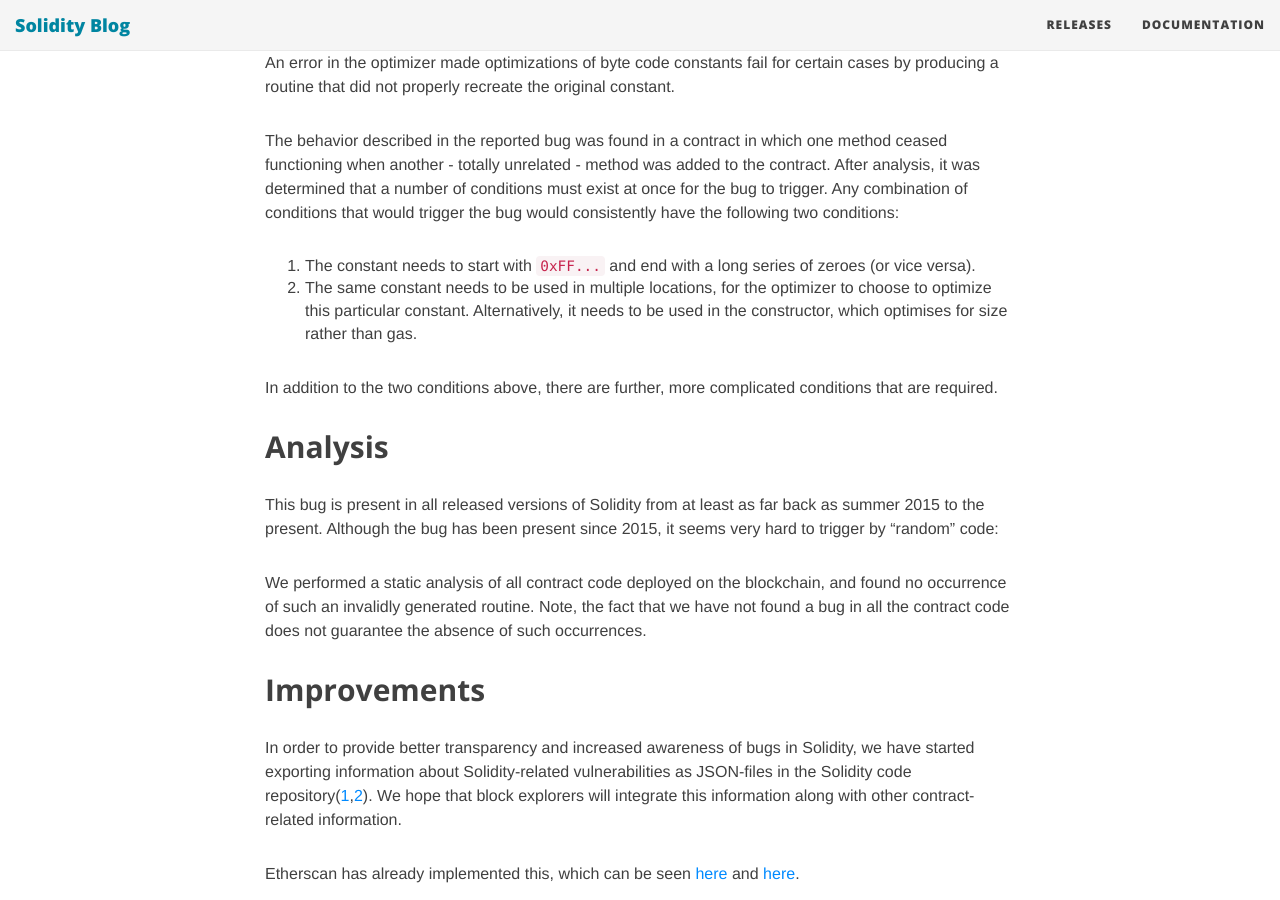
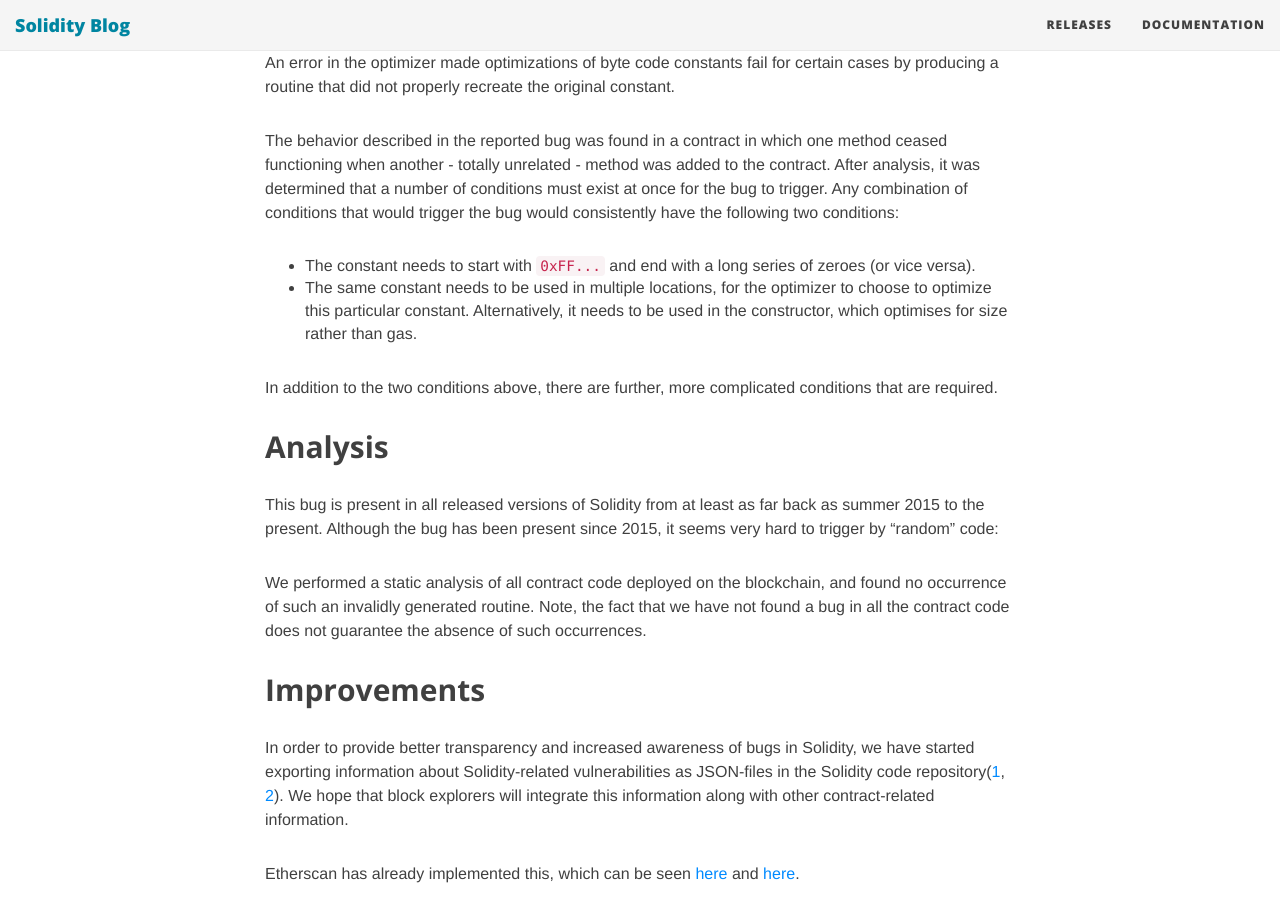
Before and after one commit to krismark930/solidity-blog, a Jekyll site: the page built from _posts/2017-05-03-solidity-optimizer-bug.md, in a window 1280 px wide and 900 px high, scrolled down 596 px. Built offline with Jekyll 4.4.1, drawn with Linux system fonts in a browser that asks for light colours.

Commit message:
Markdownify 2017-05-03-solidity-optimizer-bug.md

```diff
--- a/_posts/2017-05-03-solidity-optimizer-bug.md
+++ b/_posts/2017-05-03-solidity-optimizer-bug.md
@@ -8,24 +8,33 @@ category: Security Alerts
 ---
 _This post was originally published on the [Ethereum blog](https://blog.ethereum.org/2017/05/03/solidity-optimizer-bug/)._
 
-A bug in the Solidity optimizer was reported through the <a href="https://bounty.ethereum.org/" target="_blank">Ethereum Foundation Bounty program</a>, by Christoph Jentzsch. This bug is patched as of 2017-05-03, with the release of Solidity 0.4.11.
-<h2 id="background" class="part" data-startline="5" data-endline="5">Background</h2>
-<p class="part" data-startline="7" data-endline="7">The bug in question concerned how the optimizer optimizes on constants in the byte code. By "byte code constants", we mean anything which is <code>PUSH</code>ed on the stack (not to be confused with Solidity constants). For example, if the value <code>0xfffffffffffffffffffffffffffffffffffffffffffffffe</code> is <code>PUSH</code>ed, then the optimizer can either do <code>PUSH32 0xfffffffffffffffffffffffffffffffffffffffffffffffe</code>, or choose to encode this as <code>PUSH1 1; NOT;</code>.</p>
-<p class="part" data-startline="9" data-endline="9">An error in the optimizer made optimizations of byte code constants fail for certain cases by producing a routine that did not properly recreate the original constant.</p>
-<p class="part" data-startline="11" data-endline="11">The behavior described in the reported bug was found in a contract in which one method ceased functioning when another - totally unrelated - method was added to the contract. After analysis, it was determined that a number of conditions must exist at once for the bug to trigger. Any combination of conditions that would trigger the bug would consistently have the following two conditions:</p>
+A bug in the Solidity optimizer was reported through the [Ethereum Foundation Bounty program](https://bounty.ethereum.org/), by Christoph Jentzsch. This bug is patched as of 2017-05-03, with the release of Solidity 0.4.11.
 
-<ol class="part" data-startline="13" data-endline="15">
- 	<li class="" data-startline="13" data-endline="13">The constant needs to start with <code>0xFF...</code> and end with a long series of zeroes (or vice versa).</li>
- 	<li class="" data-startline="14" data-endline="15">The same constant needs to be used in multiple locations, for the optimizer to choose to optimize this particular constant. Alternatively, it needs to be used in the constructor, which optimises for size rather than gas.</li>
-</ol>
-<p class="part" data-startline="16" data-endline="16">In addition to the two conditions above, there are further, more complicated conditions that are required.</p>
+## Background
 
-<h2 id="analysis" class="part" data-startline="18" data-endline="18">Analysis</h2>
-<p class="part" data-startline="20" data-endline="20">This bug is present in all released versions of Solidity from at least as far back as summer 2015 to the present. Although the bug has been present since 2015, it seems very hard to trigger by “random” code:</p>
-<p class="part" data-startline="22" data-endline="22">We performed a static analysis of all contract code deployed on the blockchain, and found no occurrence of such an invalidly generated routine. Note, the fact that we have not found a bug in all the contract code does not guarantee the absence of such occurrences.</p>
+The bug in question concerned how the optimizer optimizes on constants in the byte code. By "byte code constants", we mean anything which is ``PUSH``ed on the stack (not to be confused with Solidity constants). For example, if the value ``0xfffffffffffffffffffffffffffffffffffffffffffffffe`` is ``PUSH``ed, then the optimizer can either do ``PUSH32 0xfffffffffffffffffffffffffffffffffffffffffffffffe``, or choose to encode this as ``PUSH1 1; NOT;``.
 
-<h2 id="improvements" class="part" data-startline="24" data-endline="24">Improvements</h2>
-<p class="part" data-startline="26" data-endline="26">In order to provide better transparency and increased awareness of bugs in Solidity, we have started exporting information about Solidity-related vulnerabilities as JSON-files in the Solidity code repository(<a href="https://github.com/ethereum/solidity/blob/develop/docs/bugs.json">1</a>,<a href="https://github.com/ethereum/solidity/blob/develop/docs/bugs_by_version.json">2</a>). We hope that block explorers will integrate this information along with other contract-related information.</p>
-<p class="part" data-startline="28" data-endline="28">Etherscan has already implemented this, which can be seen <a href="https://etherscan.io/address/0x83b5c924b74e0dc12386fa110c28faa1efedb07b#code" target="_blank">here</a> and <a href="https://etherscan.io/contractsVerified" target="_blank">here</a>.</p>
-<p class="part" data-startline="30" data-endline="30">Concerning the bug itself, we added a mini-EVM to the optimizer which verifies the correctness of each generated routine at compile time.</p>
-<p class="part" data-startline="32" data-endline="32">Furthermore, work has already started on a fully-specified and more high-level intermediate language. Future optimizer routines on this language will be much easier to understand and audit and it will replace the current optimizer.</p>
+An error in the optimizer made optimizations of byte code constants fail for certain cases by producing a routine that did not properly recreate the original constant.
+
+The behavior described in the reported bug was found in a contract in which one method ceased functioning when another - totally unrelated - method was added to the contract. After analysis, it was determined that a number of conditions must exist at once for the bug to trigger. Any combination of conditions that would trigger the bug would consistently have the following two conditions:
+
+- The constant needs to start with ``0xFF...`` and end with a long series of zeroes (or vice versa).
+- The same constant needs to be used in multiple locations, for the optimizer to choose to optimize this particular constant. Alternatively, it needs to be used in the constructor, which optimises for size rather than gas.
+
+In addition to the two conditions above, there are further, more complicated conditions that are required.
+
+## Analysis
+
+This bug is present in all released versions of Solidity from at least as far back as summer 2015 to the present. Although the bug has been present since 2015, it seems very hard to trigger by “random” code:
+
+We performed a static analysis of all contract code deployed on the blockchain, and found no occurrence of such an invalidly generated routine. Note, the fact that we have not found a bug in all the contract code does not guarantee the absence of such occurrences.
+
+## Improvements
+
+In order to provide better transparency and increased awareness of bugs in Solidity, we have started exporting information about Solidity-related vulnerabilities as JSON-files in the Solidity code repository([1](https://github.com/ethereum/solidity/blob/develop/docs/bugs.json), [2](https://github.com/ethereum/solidity/blob/develop/docs/bugs_by_version.json)). We hope that block explorers will integrate this information along with other contract-related information.
+
+Etherscan has already implemented this, which can be seen [here](https://etherscan.io/address/0x83b5c924b74e0dc12386fa110c28faa1efedb07b#code) and [here](https://etherscan.io/contractsVerified).
+
+Concerning the bug itself, we added a mini-EVM to the optimizer which verifies the correctness of each generated routine at compile time.
+
+Furthermore, work has already started on a fully-specified and more high-level intermediate language. Future optimizer routines on this language will be much easier to understand and audit and it will replace the current optimizer.
```
